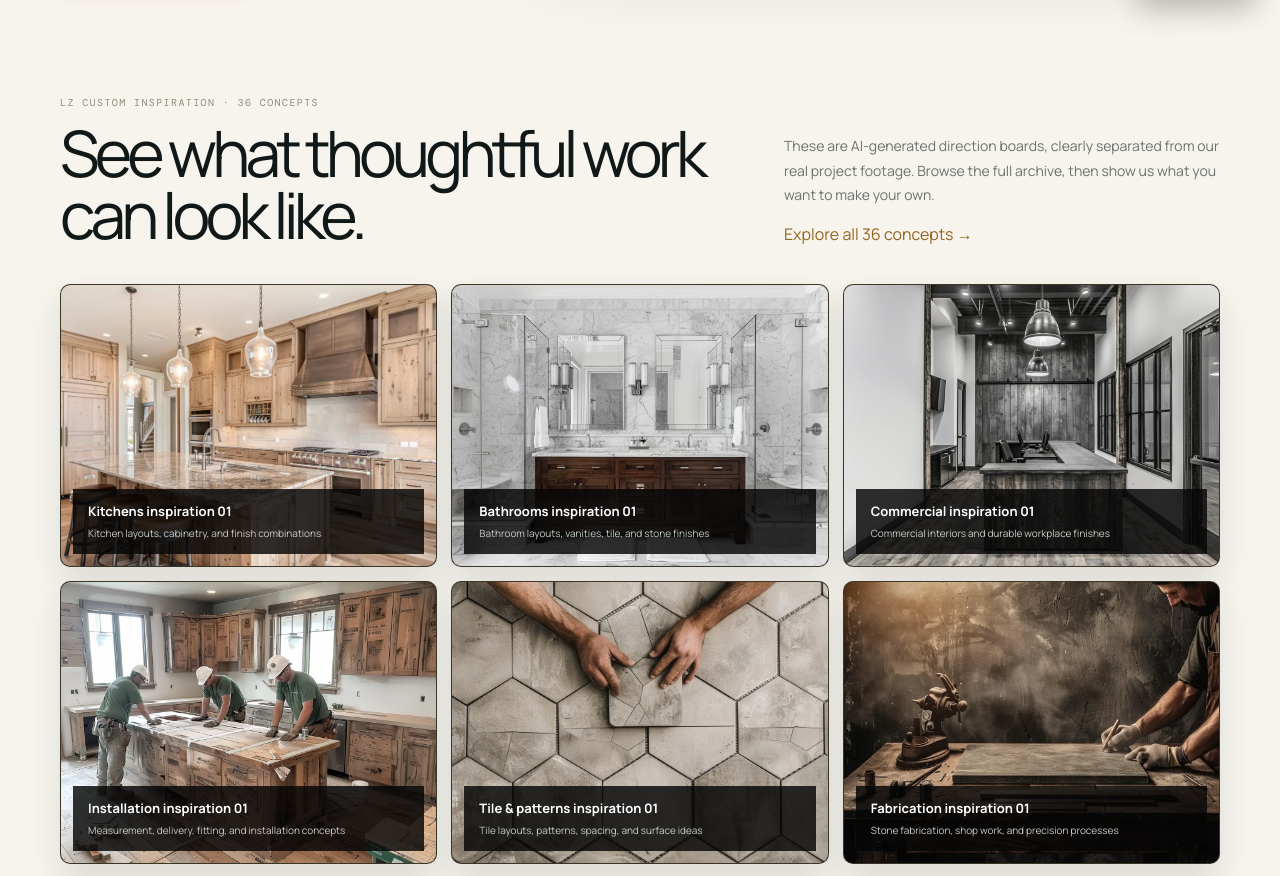
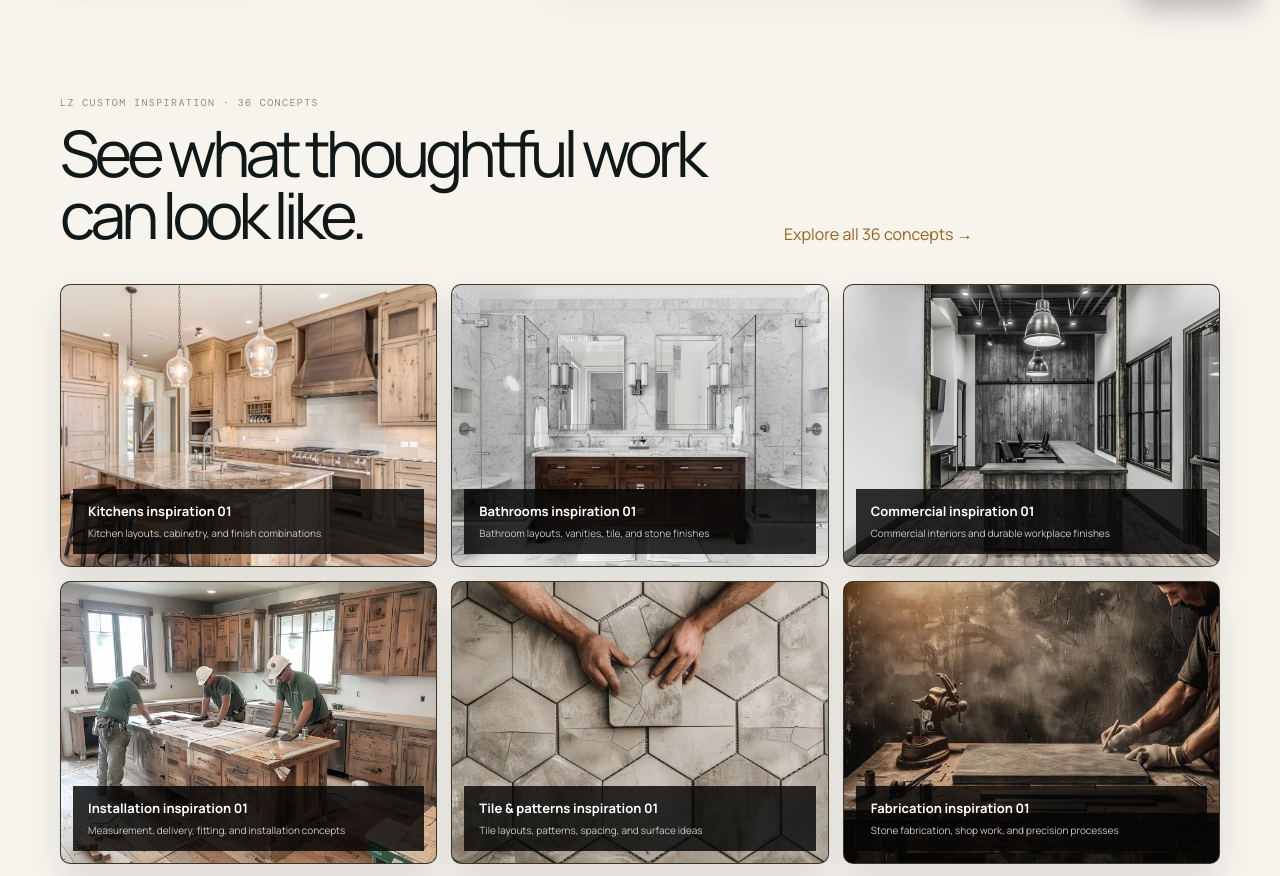
Before and after one commit to george-shepov/lodex, a Vue app in the folder frontend/: page / in a window 1280 px wide. Shown: the part 780-1656 px from the top of the page. Built offline with nearby package versions, Linux system fonts and the light colour scheme; a web font is replaced by a local one.

Commit message:
Remove AI direction board explanation

```diff
--- a/frontend/src/App.vue
+++ b/frontend/src/App.vue
@@ -466,7 +466,7 @@ onBeforeUnmount(() => { window.removeEventListener('popstate', onPopState); wind
         <div class="hero-visual" aria-label="LODEX project examples"><video class="hero-background-video" autoplay muted loop playsinline preload="metadata" poster="/inspiration/custom-cabinetry.png" aria-label="LODEX project showcase"><source src="/lodex-hero.mp4" type="video/mp4"/></video><div class="hero-video-scrim"></div></div>
       </section>
 
-      <section id="inspiration" class="inspiration-section page-width"><div class="section-heading"><div><p class="eyebrow">LZ Custom inspiration · {{ lzGalleryProjects.length }} concepts</p><h2>See what thoughtful work can look like.</h2></div><div class="inspiration-intro"><p>These are AI-generated direction boards, clearly separated from our real project footage. Browse the full archive, then show us what you want to make your own.</p><button type="button" class="text-button" @click="openInspirationGallery">Explore all {{ lzGalleryProjects.length }} concepts →</button></div></div><div class="inspiration-grid"><figure v-for="project in inspirationProjects" :key="project.src" tabindex="0" role="button" :aria-label="`View ${project.title}`" @click="openInspiration(project)" @keydown.enter="openInspiration(project)" @keydown.space.prevent="openInspiration(project)"><img :src="project.src" :alt="project.title" loading="lazy"/><figcaption><b>{{ project.title }}</b><span>{{ project.detail }}</span></figcaption></figure></div><button type="button" class="gallery-more gallery-more-home" @click="openInspirationGallery">Open the complete inspiration archive <span>↗</span></button></section>
+      <section id="inspiration" class="inspiration-section page-width"><div class="section-heading"><div><p class="eyebrow">LZ Custom inspiration · {{ lzGalleryProjects.length }} concepts</p><h2>See what thoughtful work can look like.</h2></div><div class="inspiration-intro"><button type="button" class="text-button" @click="openInspirationGallery">Explore all {{ lzGalleryProjects.length }} concepts →</button></div></div><div class="inspiration-grid"><figure v-for="project in inspirationProjects" :key="project.src" tabindex="0" role="button" :aria-label="`View ${project.title}`" @click="openInspiration(project)" @keydown.enter="openInspiration(project)" @keydown.space.prevent="openInspiration(project)"><img :src="project.src" :alt="project.title" loading="lazy"/><figcaption><b>{{ project.title }}</b><span>{{ project.detail }}</span></figcaption></figure></div><button type="button" class="gallery-more gallery-more-home" @click="openInspirationGallery">Open the complete inspiration archive <span>↗</span></button></section>
 
       <section id="services" class="services-section page-width"><div class="section-heading"><div><p class="eyebrow">LODEX services</p><h2>Renovate, repair, deliver, source, and restore.</h2></div><p>Five clear ways to start. Every service begins with a practical look at scope, access, timing, materials, and the next step.</p></div><div class="service-grid"><a v-for="(service, index) in services" :key="service.slug" class="service-card" :href="serviceHref(service)" @click.prevent="openService(service)"><span>0{{ index + 1 }}</span><h3>{{ service.title }}</h3><p>{{ service.summary }}</p><b>Explore service →</b></a></div></section>
 
```
